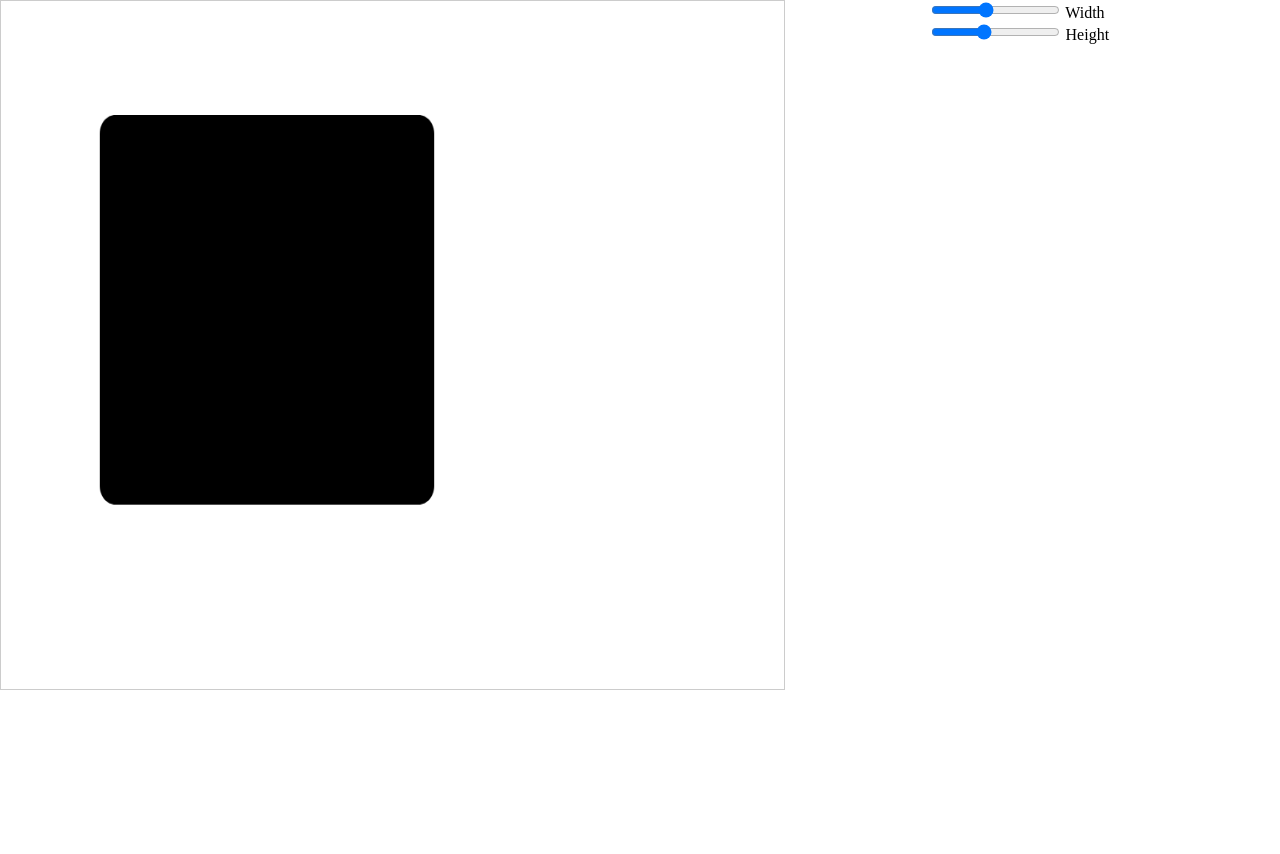
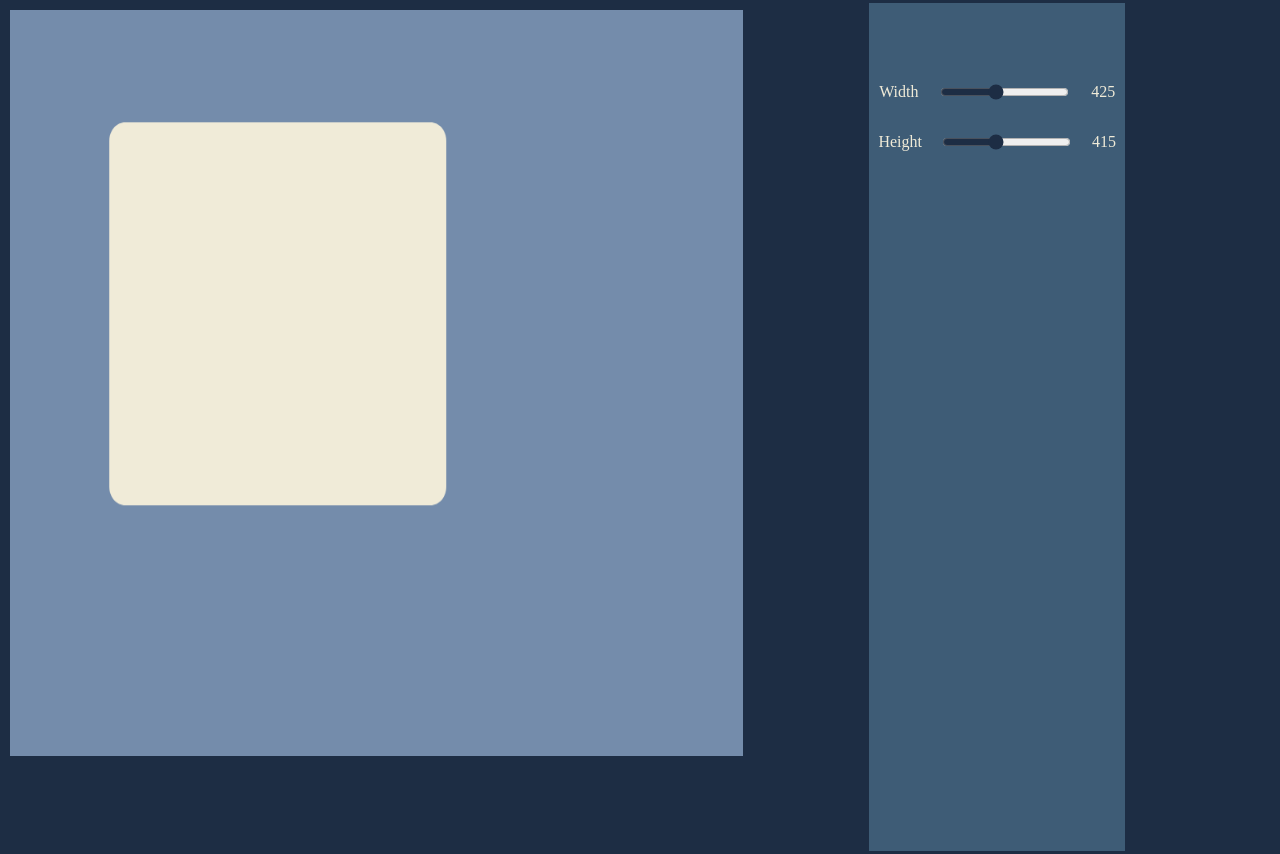
Before and after one commit to hecsadecimal/custom-pegboard-configurator, a website built with Vite: page pegboard-configurator/index.html in a window 1280 px wide. Before the commit the page ends 800 px from the top, so only its background shows below. Built offline with nearby package versions, Linux system fonts and the light colour scheme; what paperjs-offset would draw is missing.

Commit message:
first attempt at making prettier

```diff
--- a/pegboard-configurator/index.html
+++ b/pegboard-configurator/index.html
@@ -11,7 +11,8 @@
       <canvas id="myCanvas" class="canvas"></canvas>
     </div>
     <div class="sidebar">
-      <div>
+      <div class="slider">
+        <p>Width</p>
         <input
           type="range"
           id="boardWidthSlider"
@@ -20,9 +21,10 @@
           max="1000"
           value="425"
           step="20" />
-        <label for="boardWidth">Width</label>
+        <p id="widthValue">425</p>
       </div>
-      <div>
+      <div class="slider">
+        <p>Height</p>
         <input
           type="range"
           id="boardHeightSlider"
@@ -31,7 +33,7 @@
           max="1000"
           value="415"
           step="40" />
-        <label for="boardHeight">Height</label>
+        <p id="heightValue">415</p>
       </div>
     </div>
   </div>
@@ -42,27 +44,41 @@
 <style>
   html,
   body {
-    height: 90%;
+    height: 99%;
     margin: 0;
     padding: 0;
+    background-color: #1D2D44;
   }
 
   .flex-container {
     display: flex;
-    justify-content: space-around;
     height: 100%;
+    width: 100%;
   }
 
   .canvas {
-    flex-grow: 3;
     padding: 20px;
-    border: 1px solid #ccc;
-    height: 100%;
-    width: 80%
+    border: 10px solid #1D2D44;
+    height: 90%;
+    width: 80%;
+    background-color: #748CAB;
   }
 
   .sidebar {
-    flex-grow: 1;
-    justify-content: center;
+    display: flex;
+    flex-direction: column;
+    padding-top: 5%;
+    min-width: 20%;
+    height: 100%;
+    border: solid #1D2D44;
+    background-color: #3E5C76;
+  }
+
+  .slider {
+    display: flex;
+    width: 100%;
+    justify-content: space-around;
+    color: #F0EBD8;
+    accent-color: #1D2D44;
   }
 </style>
--- a/pegboard-configurator/src/main.js
+++ b/pegboard-configurator/src/main.js
@@ -64,7 +64,7 @@ function generateBoard(width, height) {
   });
 
   const cutLine = PaperOffset.offset(holeArea, 0.001);
-  cutLine.strokeColor = 'red';
+  //cutLine.strokeColor = 'red';
 
   var path = new skadisHole(holeArea.segments[1].point);
   var grid = path.createGrid(holeArea.segments[3].point);
@@ -75,10 +75,10 @@ function generateBoard(width, height) {
   const actualHoles = holeArea.clone().intersect(finalHolesTemplate);
   const boardWithHoles = roundedBoard.subtract(actualHoles);
 
-  boardWithHoles.fillColor = 'black';
+  boardWithHoles.fillColor = '#F0EBD8';
 
   paper.project.activeLayer.addChild(boardWithHoles);
-  paper.project.activeLayer.addChild(cutLine);
+  //paper.project.activeLayer.addChild(cutLine);
   paper.view.draw();
 }
 
@@ -94,13 +94,17 @@ generateBoard(currentWidth, currentHeight);
 // Setup sliders
 const boardWidthSlider = document.getElementById('boardWidthSlider');
 const boardHeightSlider = document.getElementById('boardHeightSlider');
+const widthValue = document.querySelector("#widthValue");
+const heightValue = document.querySelector("#heightValue");
 
 boardWidthSlider.addEventListener('input', function() {
   currentWidth = parseFloat(this.value);
+  widthValue.textContent = currentWidth;
   generateBoard(currentWidth, currentHeight);
 });
 
 boardHeightSlider.addEventListener('input', function() {
   currentHeight = parseFloat(this.value);
+  heightValue.textContent = currentHeight;
   generateBoard(currentWidth, currentHeight);
 });
```
